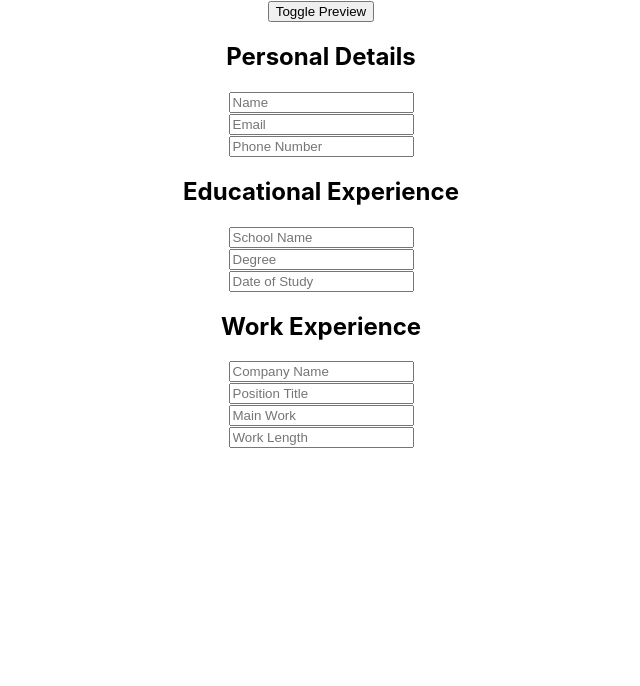
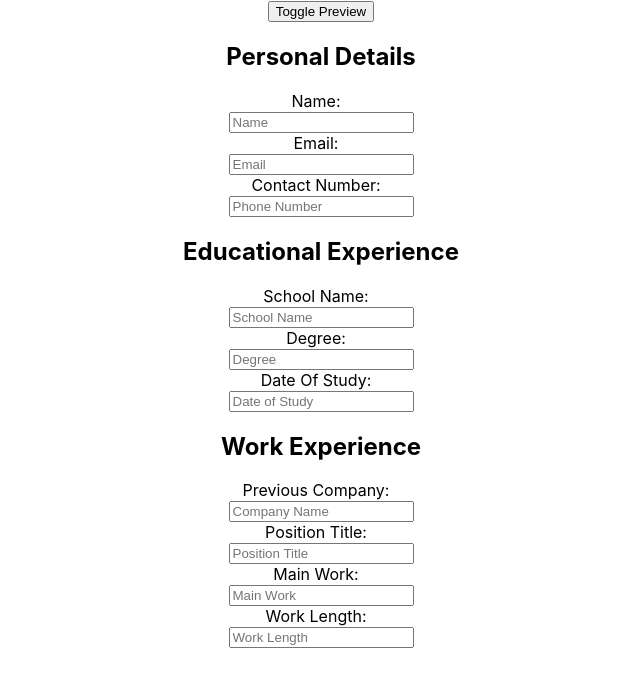
Before and after one commit to Tweetsauceyeep/TOP-React-CV-Project, a React (Create React App) app: page / in a window 1280 px wide. Shown: the top 686 px of the page, without its empty margins (319-959 px from the left). Built offline with nearby package versions, Linux system fonts and the light colour scheme.

Commit message:
done: add styles later

```diff
--- a/src/App.css
+++ b/src/App.css
@@ -2,37 +2,6 @@
   text-align: center;
 }
 
-.App-logo {
-  height: 40vmin;
-  pointer-events: none;
+label{
+  display: block;
 }
-
-@media (prefers-reduced-motion: no-preference) {
-  .App-logo {
-    animation: App-logo-spin infinite 20s linear;
-  }
-}
-
-.App-header {
-  background-color: #282c34;
-  min-height: 100vh;
-  display: flex;
-  flex-direction: column;
-  align-items: center;
-  justify-content: center;
-  font-size: calc(10px + 2vmin);
-  color: white;
-}
-
-.App-link {
-  color: #61dafb;
-}
-
-@keyframes App-logo-spin {
-  from {
-    transform: rotate(0deg);
-  }
-  to {
-    transform: rotate(360deg);
-  }
-}
--- a/src/components/DisplayCV.js
+++ b/src/components/DisplayCV.js
@@ -12,11 +12,11 @@ class RenderCV extends Component {
       return null
     } else {
       return (
-        <div className="App">
+        <div >
           <h2>Personal Details</h2>
           <div>{`First Name: ${information.name}`}</div>
           <div>{`Email: ${information.email}`}</div>
-          <div>{`Phone Number: ${information.number}`}</div>
+          <div>{`Contact Number: ${information.number}`}</div>
           <h2>Educational Experience</h2>
           <div>{`School Name: ${information.schoolName}`}</div>
           <div>{`Degree: ${information.degree}`}</div>
@@ -24,7 +24,7 @@ class RenderCV extends Component {
           <h2>Work Experience</h2>
           <div>{`Previous Company: ${information.companyName}`}</div>
           <div>{`Previous Position: ${information.positionTitle}`}</div>
-          <div>{`Main Job: ${information.mainWork}`}</div>
+          <div>{`Main Work: ${information.mainWork}`}</div>
           <div>{`Work Length: ${information.workLength}`}</div>
         </div>
       );
--- a/src/components/TestForm.js
+++ b/src/components/TestForm.js
@@ -8,9 +8,10 @@ class TestForm extends Component {
 
   render() {
     return (
-      <div className="App">
-        <form>
+      <div>
+        <form style={{marginBottom: "20px"}}>
           <h2>Personal Details</h2>
+          <label for="name" style={{marginRight: '10px', }}>Name:</label>
           <input
             type="text"
             placeholder="Name"
@@ -19,6 +20,7 @@ class TestForm extends Component {
             onChange={e => this.props.handleChange(e)}
           />
           <br />
+          <label for="email" style={{marginRight: '10px' }}>Email:</label>
           <input
             type="text"
             placeholder="Email"
@@ -27,6 +29,7 @@ class TestForm extends Component {
             onChange={e => this.props.handleChange(e)}
           />
           <br />
+          <label for="number" style={{marginRight: '10px' }}>Contact Number:</label>
           <input
             type="text"
             placeholder="Phone Number"
@@ -35,8 +38,8 @@ class TestForm extends Component {
             onChange={e => this.props.handleChange(e)}
           />
           <br></br>
-
           <h2>Educational Experience</h2>
+          <label for="schoolName" style={{marginRight: '10px' }}>School Name:</label>
           <input
             type="text"
             placeholder="School Name"
@@ -45,6 +48,7 @@ class TestForm extends Component {
             onChange={e => this.props.handleChange(e)}
           />
           <br />
+          <label for="degree" style={{marginRight: '10px' }}>Degree:</label>
           <input
             type="text"
             placeholder="Degree"
@@ -53,6 +57,7 @@ class TestForm extends Component {
             onChange={e => this.props.handleChange(e)}
           />
           <br />
+          <label for="studyDate" style={{marginRight: '10px' }}>Date Of Study:</label>
           <input
             type="text"
             placeholder="Date of Study"
@@ -61,6 +66,7 @@ class TestForm extends Component {
             onChange={e => this.props.handleChange(e)}
           />
           <h2>Work Experience</h2>
+          <label for="companyName" style={{marginRight: '10px' }}>Previous Company:</label>
           <input
             type="text"
             placeholder="Company Name"
@@ -69,6 +75,7 @@ class TestForm extends Component {
             onChange={e => this.props.handleChange(e)}
           />
           <br />
+          <label for="positionTitle" style={{marginRight: '10px' }}>Position Title:</label>
           <input
             type="text"
             placeholder="Position Title"
@@ -77,6 +84,7 @@ class TestForm extends Component {
             onChange={e => this.props.handleChange(e)}
           />
           <br />
+          <label for="mainWork" style={{marginRight: '10px' }}>Main Work:</label>
           <input
             type="text"
             placeholder="Main Work"
@@ -85,6 +93,7 @@ class TestForm extends Component {
             onChange={e => this.props.handleChange(e)}
           />
           <br />
+          <label for="workLength" style={{marginRight: '10px' }}>Work Length:</label>
           <input
             type="text"
             placeholder="Work Length"
```
